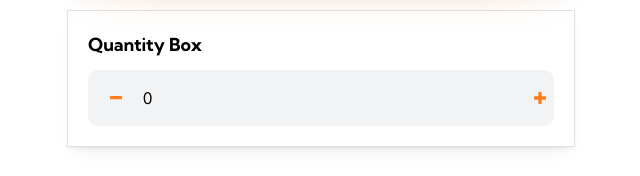
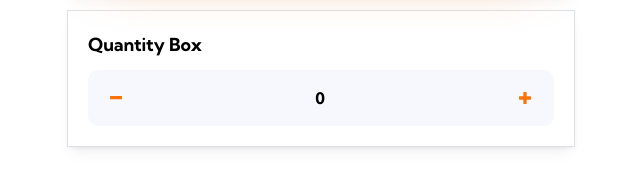
Before and after one commit to joshjavier/ecommerce-product-page-nextjs, a Next.js app: page / in a window 1280 px wide. Shown: the part 143-319 px from the top of the page, without its empty margins (319-959 px from the left). Built offline with nearby package versions, Linux system fonts and the light colour scheme.

Commit message:
style: fix quantity box

```diff
--- a/components/quantity-box/quantity-box.module.css
+++ b/components/quantity-box/quantity-box.module.css
@@ -3,22 +3,19 @@
 }
 
 .wrapper {
-  --input-height: var(--mantine-spacing-700) !important;
+  --input-bg: var(--mantine-color-grey-0) !important;
+  --input-height: var(--mantine-spacing-700);
+  --input-fz: var(--mantine-font-size-3);
+  --input-text-align: center;
+  font-weight: 700;
+
+  @container (max-width: 12rem) {
+    --input-left-section-width: var(--mantine-spacing-500);
+    --input-right-section-width: var(--mantine-spacing-500) !important;
+  }
 }
 
 .section {
-  & > * {
-    width: 100%;
-    height: 100%;
-  }
-
-  &[data-position='left'] > * {
-    border-top-right-radius: 0;
-    border-bottom-right-radius: 0;
-  }
-
-  &[data-position='right'] > * {
-    border-top-left-radius: 0;
-    border-bottom-left-radius: 0;
-  }
+  --ai-radius: 999em;
+  --ai-hover-color: var(--mantine-color-orange-3);
 }
--- a/components/quantity-box/quantity-box.tsx
+++ b/components/quantity-box/quantity-box.tsx
@@ -8,7 +8,7 @@ import classes from './quantity-box.module.css';
 
 function IncrementButton({ onClick }: { onClick?: () => void }) {
   return (
-    <ActionIcon variant="subtle" onClick={onClick} aria-label="Increment by 1" size="input-md">
+    <ActionIcon variant="transparent" onClick={onClick} aria-label="Increment by 1" size="input-md">
       <IconPlus width="12" height="12" />
     </ActionIcon>
   );
@@ -16,7 +16,7 @@ function IncrementButton({ onClick }: { onClick?: () => void }) {
 
 function DecrementButton({ onClick }: { onClick?: () => void }) {
   return (
-    <ActionIcon variant="subtle" onClick={onClick} aria-label="Decrement by 1" size="input-md">
+    <ActionIcon variant="transparent" onClick={onClick} aria-label="Decrement by 1" size="input-md">
       <IconMinus width="12" height="12" />
     </ActionIcon>
   );
@@ -35,9 +35,13 @@ export function QuantityBox() {
       hideControls
       leftSection={<DecrementButton onClick={() => handlersRef.current?.decrement()} />}
       rightSection={<IncrementButton onClick={() => handlersRef.current?.increment()} />}
+      rightSectionWidth="var(--input-height)"
       handlersRef={handlersRef}
-      size="md"
-      classNames={{ wrapper: classes.wrapper, section: classes.section, root: classes.root }}
+      classNames={{
+        root: classes.root,
+        wrapper: classes.wrapper,
+        section: classes.section,
+      }}
     />
   );
 }
```
Also changed, not shown: icons/icon-minus.svg, icons/icon-plus.svg.
